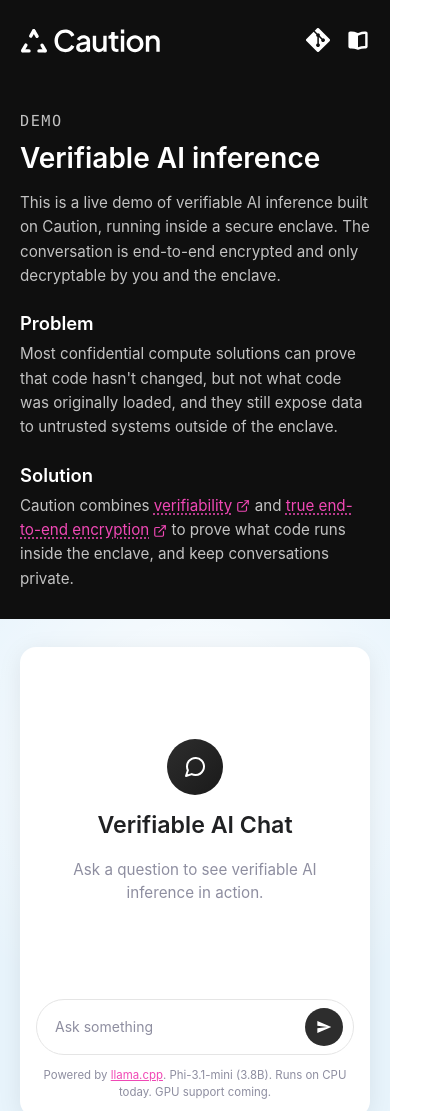
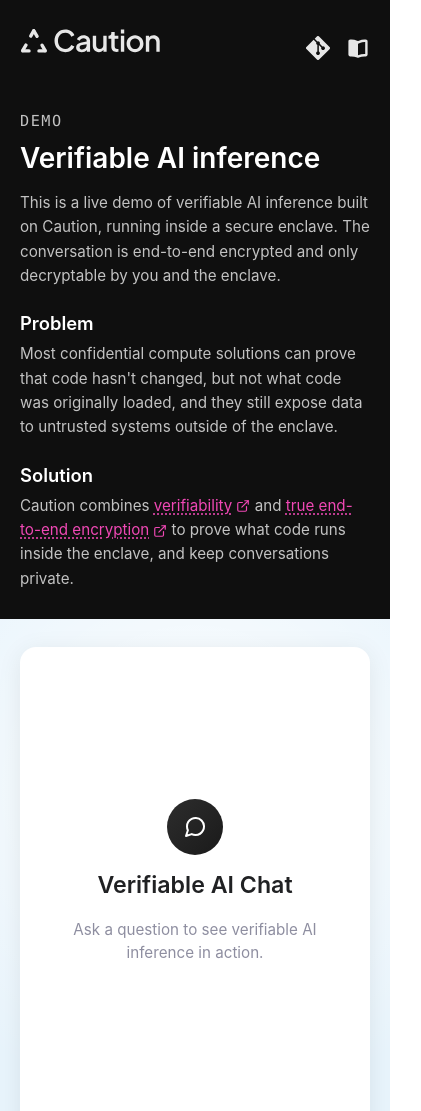
Before and after one commit to CautionHosting/demo-ai-inference, a plain HTML site: page index.html in a window 390 px wide. Shown: the top 1111 px of the page, 421 px wide, since content can reach past the window. Drawn offline with Linux system fonts and the light colour scheme; a script that the page names is missing; a web font is replaced by a local one.

Commit message:
responsiveness after testing on a mobile device

```diff
--- a/index.html
+++ b/index.html
@@ -135,6 +135,7 @@
         flex-direction: column;
         gap: 24px;
         min-height: 330px;
+        max-height: 330px;
       }
       .message {
         display: flex;
@@ -429,6 +430,13 @@
         align-items: center;
         margin-top: 96px;
       }
+      .icon-links-header {
+        display: none;
+        margin-top: 0;
+      }
+      .icon-links-header .icon-link {
+        opacity: 0.9;
+      }
       .visually-hidden {
         position: absolute;
         width: 1px;
@@ -444,6 +452,7 @@
         width: 100%;
         display: flex;
         min-height: 100vh;
+        overflow-x: hidden;
       }
       .left-content,
       .right-content {
@@ -467,6 +476,10 @@
       @media (max-width: 1600px) {
         .demo-eyebrow {
           margin: 8px 0 0 0;
+        }
+
+        .right-container {
+          padding: 48px 0;
         }
 
         .left-content,
@@ -494,25 +507,9 @@
           max-width: 250px;
         }
         .demo-eyebrow {
-          margin: 24px 0 0 0;
+          margin: 0;
         }
-        .left-content {
-          padding: 0 clamp(100px, 2vw, 172px);
-        }
-        .right-content {
-          padding: 0 72px;
-        }
-      }
-
-      @media (max-width: 1180px) {
-        .demo-eyebrow {
-          margin: 0;
-          font-size: 0.95rem;
-        }
-        .left-content {
-          padding: 0 48px;
-        }
-
+        .left-content,
         .right-content {
           padding: 0 32px;
         }
@@ -562,21 +559,13 @@
 
         .logo-link {
           margin-bottom: 0;
+          opacity: 0.9;
         }
         .header-row {
           display: flex;
           justify-content: space-between;
           align-items: center;
           margin-bottom: 24px;
-        }
-        .icon-links {
-          position: absolute;
-          top: 0;
-          right: 0;
-          margin-top: 0;
-        }
-        .left-content {
-          position: relative;
         }
         .page-title {
           margin: 8px 0 16px 0;
@@ -586,6 +575,12 @@
         }
         .info-well h2 {
           margin: 24px 0 8px 0;
+        }
+        .icon-links-well {
+          display: none;
+        }
+        .icon-links-header {
+          display: flex;
         }
       }
 
@@ -612,6 +607,8 @@
           padding: 8px 10px;
         }
         .messages {
+          min-height: 400px;
+          max-height: 400px;
           padding: 16px;
           margin: 16px 16px 0 16px;
         }
@@ -685,6 +682,8 @@
           font-size: 14px;
         }
         .messages {
+          min-height: 450px;
+          max-height: 450px;
           padding: 10px;
           margin: 10px 10px 0 10px;
         }
@@ -763,6 +762,53 @@
                 />
               </svg>
             </a>
+            <div class="icon-links icon-links-header">
+              <a
+                href="https://codeberg.org/caution/demo-ai-inference"
+                target="_blank"
+                rel="noopener noreferrer"
+                class="icon-link"
+                data-tooltip="View source code"
+              >
+                <svg
+                  xmlns="http://www.w3.org/2000/svg"
+                  width="24"
+                  height="24"
+                  viewBox="0 0 92 92"
+                  fill="#ffffff"
+                >
+                  <defs>
+                    <clipPath id="git-icon-clip-header">
+                      <path d="M0 .113h91.887V92H0Zm0 0" />
+                    </clipPath>
+                  </defs>
+                  <g clip-path="url(#git-icon-clip-header)">
+                    <path
+                      d="M90.156 41.965 50.036 1.848a5.913 5.913 0 0 0-8.368 0l-8.332 8.332 10.566 10.566a7.03 7.03 0 0 1 7.23 1.684 7.043 7.043 0 0 1 1.673 7.277l10.183 10.184a7.026 7.026 0 0 1 7.278 1.672 7.04 7.04 0 0 1 0 9.957 7.045 7.045 0 0 1-9.961 0 7.038 7.038 0 0 1-1.532-7.66l-9.5-9.497V59.36a7.04 7.04 0 0 1 1.86 11.29 7.04 7.04 0 0 1-9.957 0 7.04 7.04 0 0 1 0-9.958 7.034 7.034 0 0 1 2.308-1.539V33.926a7.001 7.001 0 0 1-2.308-1.535 7.049 7.049 0 0 1-1.516-7.7L29.242 14.273 1.734 41.777a5.918 5.918 0 0 0 0 8.371L41.855 90.27a5.92 5.92 0 0 0 8.368 0l39.933-39.934a5.925 5.925 0 0 0 0-8.371"
+                    />
+                  </g>
+                </svg>
+              </a>
+              <a
+                href="https://caution.co/blog/introducing-caution.html"
+                target="_blank"
+                rel="noopener noreferrer"
+                class="icon-link"
+                data-tooltip="Read the blog post"
+              >
+                <svg
+                  xmlns="http://www.w3.org/2000/svg"
+                  width="24"
+                  height="24"
+                  viewBox="0 0 640 640"
+                  fill="#ffffff"
+                >
+                  <path
+                    d="M320 205.3L320 514.6L320.5 514.4C375.1 491.7 433.7 480 492.8 480L512 480L512 160L492.8 160C450.6 160 408.7 168.4 369.7 184.6C352.9 191.6 336.3 198.5 320 205.3zM294.9 125.5L320 136L345.1 125.5C391.9 106 442.1 96 492.8 96L528 96C554.5 96 576 117.5 576 144L576 496C576 522.5 554.5 544 528 544L492.8 544C442.1 544 391.9 554 345.1 573.5L332.3 578.8C324.4 582.1 315.6 582.1 307.7 578.8L294.9 573.5C248.1 554 197.9 544 147.2 544L112 544C85.5 544 64 522.5 64 496L64 144C64 117.5 85.5 96 112 96L147.2 96C197.9 96 248.1 106 294.9 125.5z"
+                  />
+                </svg>
+              </a>
+            </div>
           </div>
           <div class="left-panel">
             <div class="info-well">
@@ -843,7 +889,7 @@
                 </p>
               </div>
 
-              <div class="icon-links">
+              <div class="icon-links icon-links-well">
                 <a
                   href="https://codeberg.org/caution/demo-ai-inference"
                   target="_blank"
```
